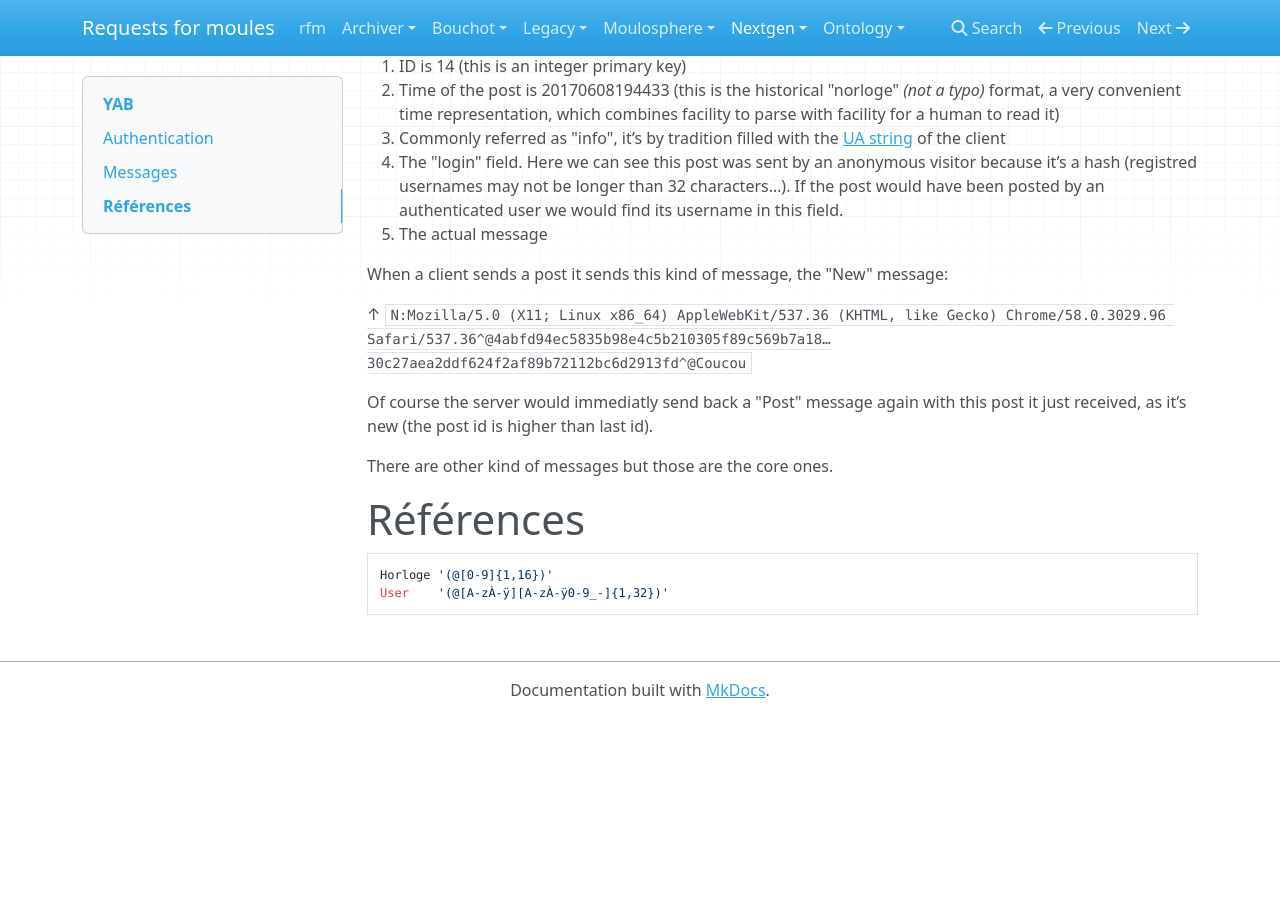
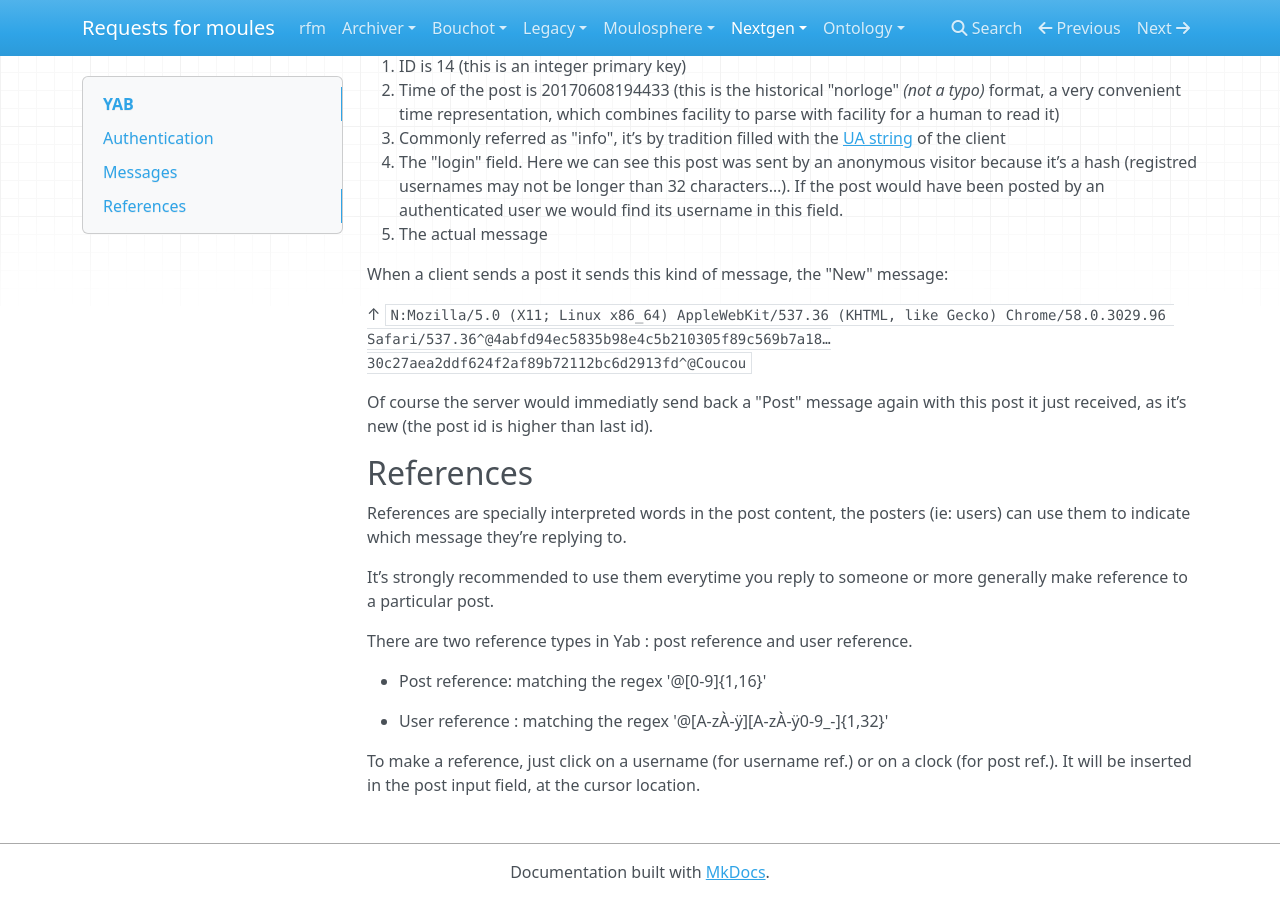
Before and after one commit to devnewton/rfm, an MkDocs documentation site: the page built from docs/nextgen/yab.md, in a window 1280 px wide and 900 px high, scrolled down 1741 px. Built offline with MkDocs 1.6.1, drawn with Linux system fonts in a browser that asks for light colours; nearby versions of some CDN libraries; before the commit the page ends 2459 px from its top, so only the background shows below that.

Commit message:
Update yab.md

```diff
--- a/docs/nextgen/yab.md
+++ b/docs/nextgen/yab.md
@@ -62,9 +62,16 @@ here coincoin’s developpers will recognize a standard post. We have the follow
 
 Of course the server would immediatly send back a "Post" message again with this post it just received, as it’s new (the post id is higher than last id).
 
-There are other kind of messages but those are the core ones.
+## References
 
-# Références
+References are specially interpreted words in the post content, the posters (ie: users) can use them to indicate which message they’re replying to.
 
-    Horloge '(@[0-9]{1,16})'
-    User    '(@[A-zÀ-ÿ][A-zÀ-ÿ0-9_-]{1,32})'
+It’s strongly recommended to use them everytime you reply to someone or more generally make reference to a particular post.
+
+There are two reference types in Yab : post reference and user reference.
+
+ - Post reference: matching the regex '@[0-9]{1,16}'
+
+ - User reference : matching the regex '@[A-zÀ-ÿ][A-zÀ-ÿ0-9_-]{1,32}'
+
+To make a reference, just click on a username (for username ref.) or on a clock (for post ref.). It will be inserted in the post input field, at the cursor location.
```
